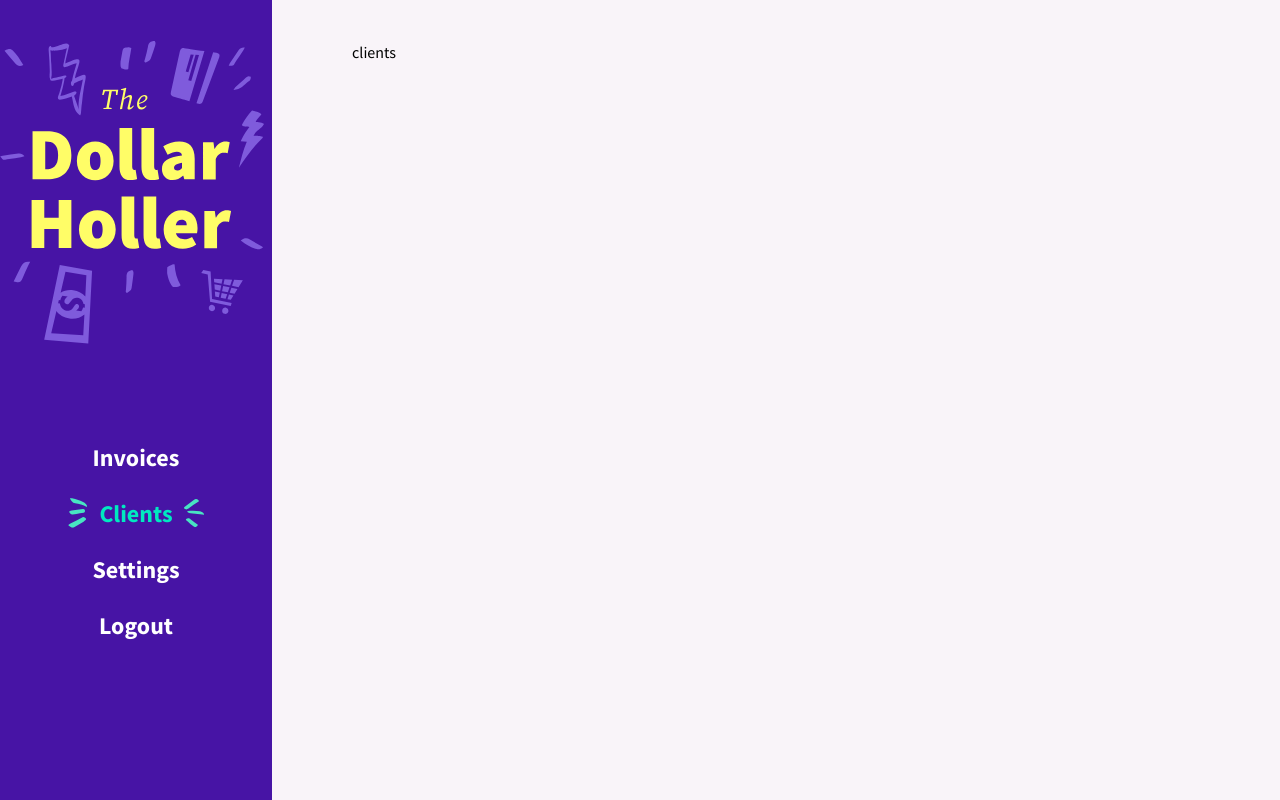
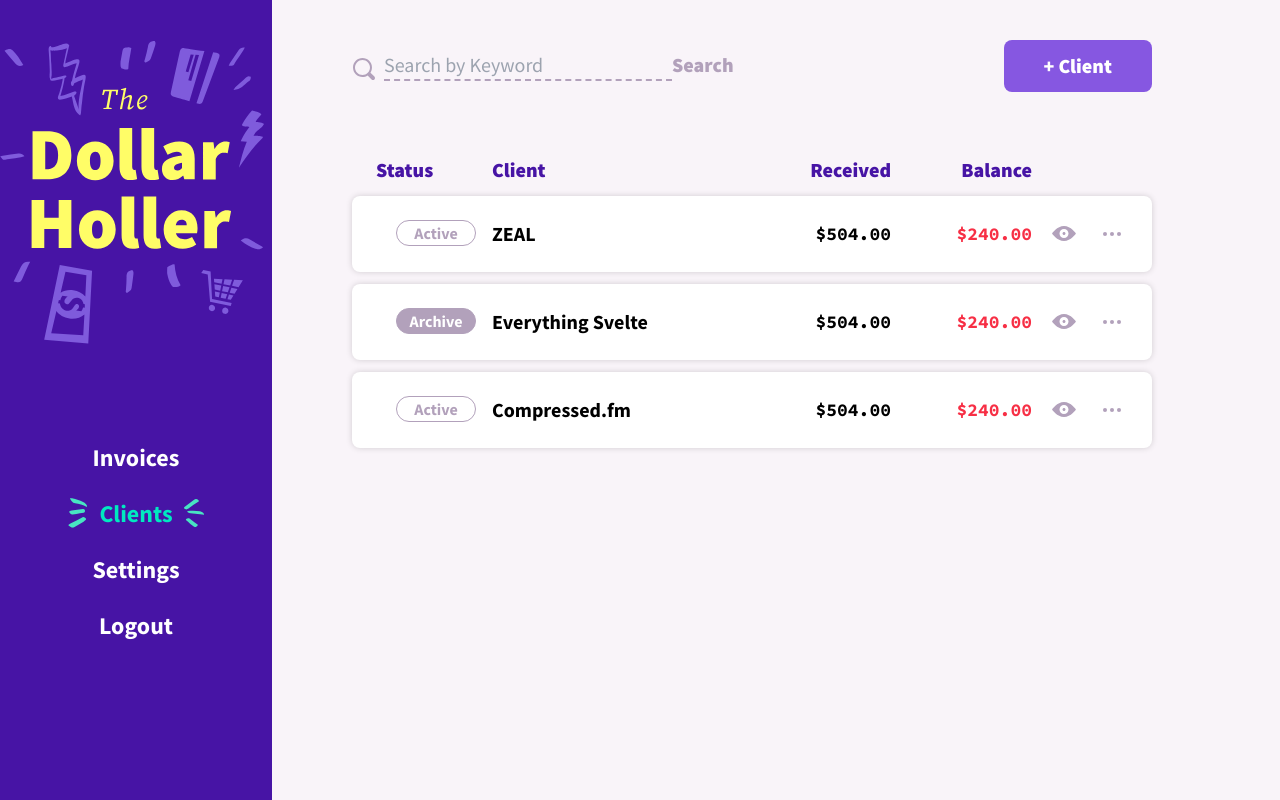
Before and after one commit to GT-Morphism/dollarholler, a SvelteKit app: page /clients in a window 1280 px wide. Built offline with nearby package versions, Linux system fonts and the light colour scheme.

Commit message:
Add clients page

```diff
--- a/src/app.css
+++ b/src/app.css
@@ -87,6 +87,10 @@
 		grid-area: trash;
 	}
 
+	.client-table {
+		@apply mb-3 grid w-full grid-cols-clientTableMobile gap-x-4 px-4 lg:grid-cols-clientTable lg:px-6;
+	}
+
 	.field {
 		@apply mb-6;
 	}
--- /dev/null
+++ b/src/lib/components/Icon/ActivateIcon.svelte
@@ -0,0 +1,10 @@
+<script lang="ts">
+	export let width = 24,
+		height = 24;
+</script>
+
+<svg {width} {height} viewBox="0 0 24 24" fill="none" xmlns="http://www.w3.org/2000/svg">
+	<path
+		d="M20.55 5.22L19.16 3.54C18.88 3.21 18.47 3 18 3H6C5.53 3 5.12 3.21 4.85 3.55L3.46 5.22C3.17 5.57 3 6.01 3 6.5V19C3 20.1 3.89 21 5 21H19C20.1 21 21 20.1 21 19V6.5C21 6.01 20.83 5.57 20.55 5.22ZM12 9.5L17.5 15H14V17H10V15H6.5L12 9.5ZM5.12 5L5.94 4H17.94L18.87 5H5.12Z"
+	/>
+</svg>
--- /dev/null
+++ b/src/lib/components/Icon/ArchiveIcon.svelte
@@ -0,0 +1,10 @@
+<script lang="ts">
+	export let width = 24,
+		height = 24;
+</script>
+
+<svg {width} {height} viewBox="0 0 24 24" fill="none" xmlns="http://www.w3.org/2000/svg">
+	<path
+		d="M20.54 5.23L19.15 3.55C18.88 3.21 18.47 3 18 3H6C5.53 3 5.12 3.21 4.84 3.55L3.46 5.23C3.17 5.57 3 6.02 3 6.5V19C3 20.1 3.9 21 5 21H19C20.1 21 21 20.1 21 19V6.5C21 6.02 20.83 5.57 20.54 5.23ZM12 17.5L6.5 12H10V10H14V12H17.5L12 17.5ZM5.12 5L5.93 4H17.93L18.87 5H5.12Z"
+	/>
+</svg>
--- a/src/lib/components/Tag.svelte
+++ b/src/lib/components/Tag.svelte
@@ -1,7 +1,7 @@
 <script lang="ts">
 	export let label: "draft" | "sent" | "current" | "late" | "paid" | "archive" = "draft";
 
-	export let className = "";
+	export let className: string = "";
 </script>
 
 <div
--- a/src/routes/(dashboard)/clients/+page.svelte
+++ b/src/routes/(dashboard)/clients/+page.svelte
@@ -1 +1,51 @@
-clients
+<script lang="ts">
+	import { clients, loadClients } from "$lib/stores/clientStore";
+	import { onMount } from "svelte";
+	import Button from "$lib/components/Button.svelte";
+	import Search from "$lib/components/Search.svelte";
+	import ClientRow from "./ClientRow.svelte";
+	import ClientRowHeader from "./ClientRowHeader.svelte";
+
+	onMount(() => {
+		loadClients();
+	});
+</script>
+
+<svelte:head>
+	<title>Clients | The Dollar Holler</title>
+</svelte:head>
+
+<div
+	class="mb-7 flex flex-col-reverse items-start justify-between gap-y-6 md:flex-row md:items-center md:gap-y-4 lg:mb-16"
+>
+	<!-- search field -->
+	<Search />
+
+	<!-- add new client -->
+	<div>
+		<Button
+			label="+ Client"
+			on:click={() => {
+				alert("cool");
+			}}
+		/>
+	</div>
+</div>
+
+<!-- display clients -->
+<div>
+	{#if $clients === null}
+		Loading...
+	{:else if $clients.length <= 0}
+		Blank State
+	{:else}
+		<!-- client header row -->
+		<ClientRowHeader />
+		<!-- client rows -->
+		<div class="flex flex-col-reverse">
+			{#each $clients as client}
+				<ClientRow {client} />
+			{/each}
+		</div>
+	{/if}
+</div>
--- /dev/null
+++ b/src/routes/(dashboard)/clients/ClientRow.svelte
@@ -0,0 +1,63 @@
+<script lang="ts">
+	import AdditionalOptions from "$lib/components/AdditionalOptions.svelte";
+	import ThreeDotsIcon from "$lib/components/Icon/ThreeDotsIcon.svelte";
+	import ViewIcon from "$lib/components/Icon/ViewIcon.svelte";
+	import EditIcon from "$lib/components/Icon/EditIcon.svelte";
+	import TrashIcon from "$lib/components/Icon/TrashIcon.svelte";
+	import ActivateIcon from "$lib/components/Icon/ActivateIcon.svelte";
+	import ArchiveIcon from "$lib/components/Icon/ArchiveIcon.svelte";
+	import Tag from "$lib/components/Tag.svelte";
+
+	export let client: Client;
+
+	let isAdditionalMenuShowing = false;
+</script>
+
+<div class="client-table rounded-lg bg-white py-3 shadow-tableRow lg:py-6">
+	<div><Tag className="ml-auto" label={client.clientStatus} /></div>
+	<div class="truncate whitespace-nowrap text-base font-bold lg:text-xl">{client.name}</div>
+	<div class="text-right font-mono text-sm font-bold lg:text-lg">$504.00</div>
+	<div class="text-right font-mono text-sm font-bold text-scarlet lg:text-lg">$240.00</div>
+	<div class="relative hidden items-center justify-center lg:flex">
+		<a href="#" class="text-pastelPurple hover:text-daisyBush"><ViewIcon /></a>
+	</div>
+	<div class="relative hidden items-center justify-center lg:flex">
+		<button
+			class="text-pastelPurple hover:text-daisyBush"
+			on:click={() => {
+				isAdditionalMenuShowing = !isAdditionalMenuShowing;
+			}}><ThreeDotsIcon /></button
+		>
+		{#if isAdditionalMenuShowing}
+			<AdditionalOptions
+				options={[
+					{ label: "Edit", icon: EditIcon, onClick: () => console.log("editing"), disabled: false },
+					{
+						label: "Activate",
+						icon: ActivateIcon,
+						onClick: () => {
+							client.clientStatus = "active";
+							isAdditionalMenuShowing = false;
+						},
+						disabled: client.clientStatus === "active"
+					},
+					{
+						label: "Archive",
+						icon: ArchiveIcon,
+						onClick: () => {
+							client.clientStatus = "archive";
+							isAdditionalMenuShowing = false;
+						},
+						disabled: client.clientStatus === "archive"
+					},
+					{
+						label: "Delete",
+						icon: TrashIcon,
+						onClick: () => console.log("deleting"),
+						disabled: false
+					}
+				]}
+			/>
+		{/if}
+	</div>
+</div>
--- /dev/null
+++ b/src/routes/(dashboard)/clients/ClientRowHeader.svelte
@@ -0,0 +1,18 @@
+<script lang="ts">
+	export let className: string = "";
+</script>
+
+<div class="client-table hidden lg:grid ${className}">
+	<h3>Status</h3>
+	<h3>Client</h3>
+	<h3 class="text-right">Received</h3>
+	<h3 class="text-right">Balance</h3>
+	<div />
+	<div />
+</div>
+
+<style lang="postcss">
+	h3 {
+		@apply text-xl font-black leading-snug text-daisyBush;
+	}
+</style>
--- a/src/seed.json
+++ b/src/seed.json
@@ -161,7 +161,8 @@
 			"id": "1",
 			"name": "Compressed.fm",
 			"state": "TN",
-			"zip": "12345"
+			"zip": "12345",
+			"clientStatus": "active"
 		},
 		{
 			"address": "456 Drive",
@@ -170,7 +171,8 @@
 			"id": "2",
 			"name": "Everything Svelte",
 			"state": "TN",
-			"zip": "67890"
+			"zip": "67890",
+			"clientStatus": "archive"
 		},
 		{
 			"address": "789 Boulevard",
@@ -179,7 +181,8 @@
 			"id": "3",
 			"name": "ZEAL",
 			"state": "TN",
-			"zip": "87654"
+			"zip": "87654",
+			"clientStatus": "active"
 		}
 	],
 	"settings": {
--- a/tailwind.config.cjs
+++ b/tailwind.config.cjs
@@ -48,6 +48,8 @@
 				prim: "#EDE4EE"
 			},
 			gridTemplateColumns: {
+				clientTable: "6.25rem 1fr 7.8125rem 7.8125rem 2rem 2rem",
+				clientTableMobile: "1fr 5.625rem",
 				invoiceLineItem: "1fr 6.25rem 6.25rem 6.25rem 4.0625rem",
 				invoiceTable: "6.25rem 6.25rem 3.75rem 1fr 7.25rem 2rem 2rem",
 				invoiceTableMobile: "1fr 5.625rem"
```
